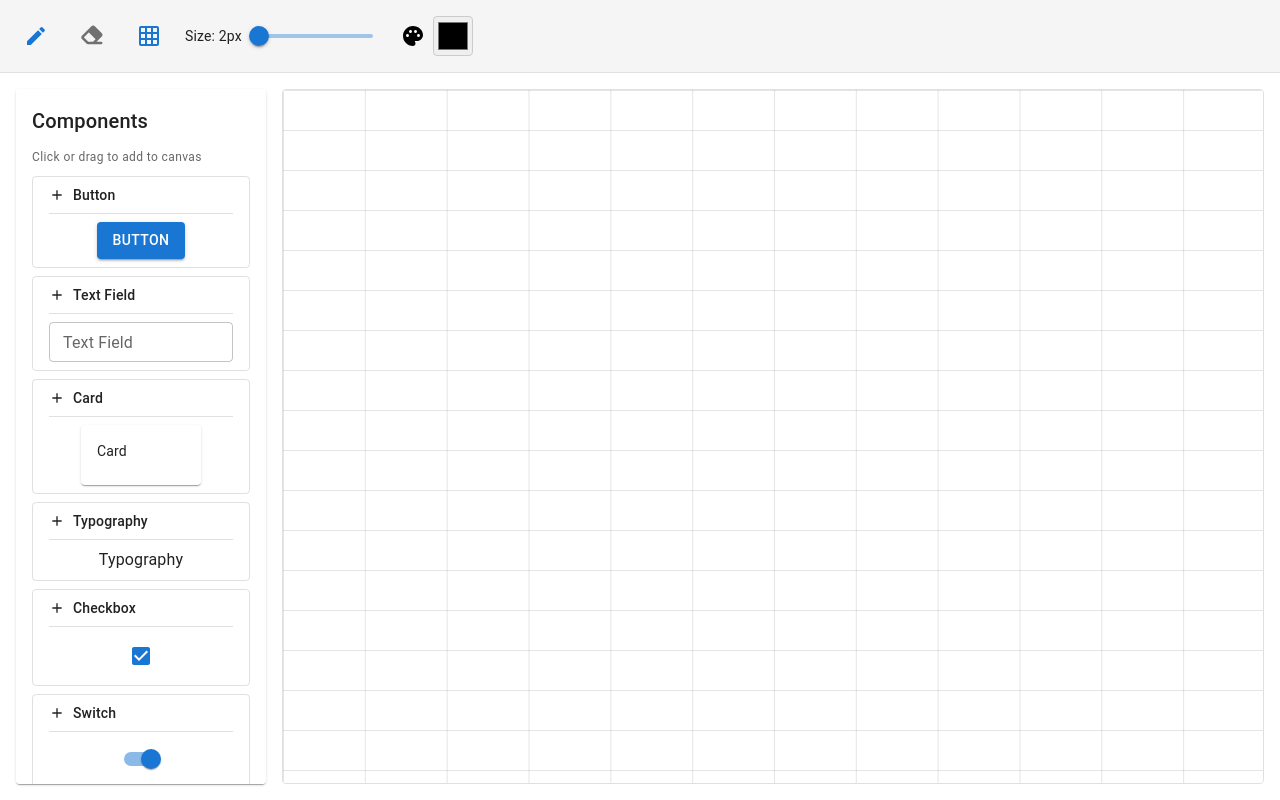
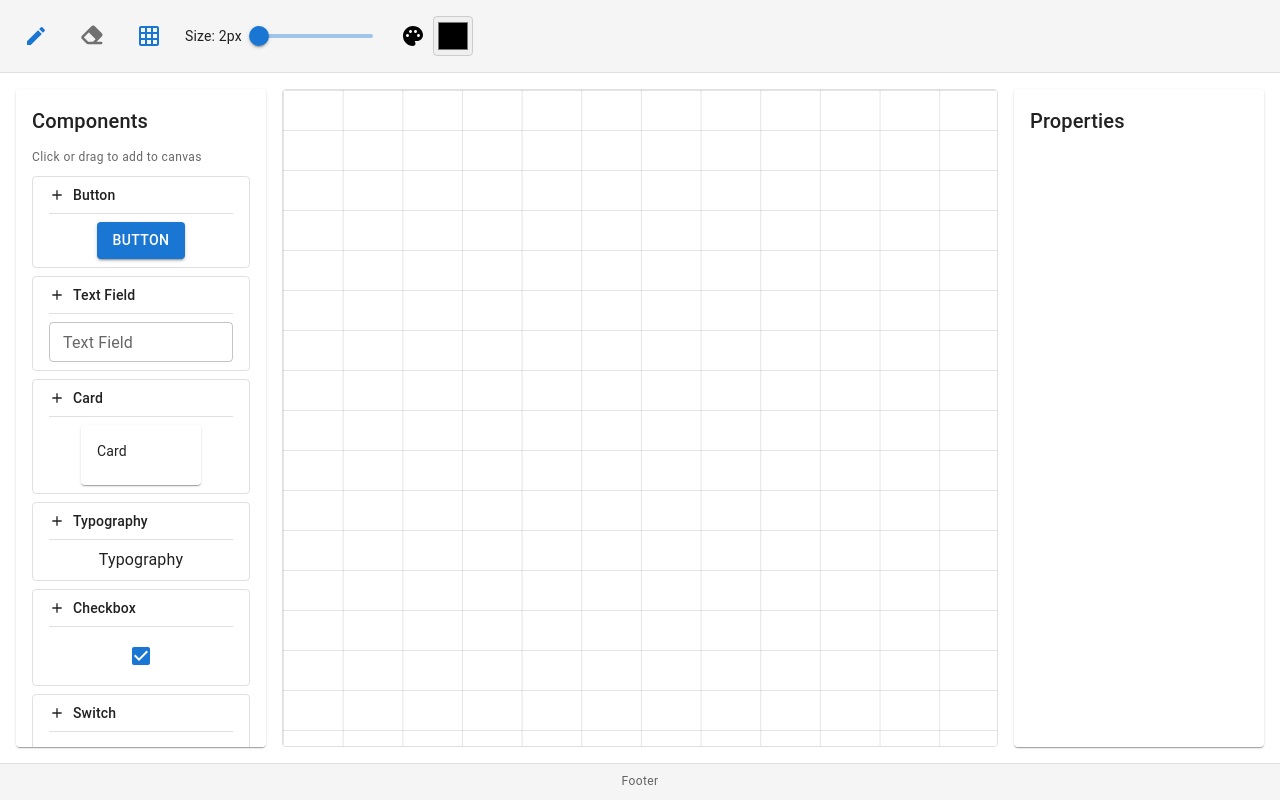
Before and after one commit to jmynes/dream, a React (Vite) app: page / in a window 1280 px wide. Built offline with nearby package versions, Linux system fonts and the light colour scheme.

Commit message:
Add right sidebar and footer bar

```diff
--- a/src/App.tsx
+++ b/src/App.tsx
@@ -3,6 +3,8 @@ import CssBaseline from "@mui/material/CssBaseline";
 import { createTheme, ThemeProvider } from "@mui/material/styles";
 import { useState } from "react";
 import Canvas from "./components/Canvas";
+import Footer from "./components/Footer";
+import RightSidebar from "./components/RightSidebar";
 import Sidebar from "./components/Sidebar";
 import Toolbar from "./components/Toolbar";
 import type { CanvasComponent, ComponentType } from "./types/component";
@@ -94,7 +96,9 @@ function App() {
 							snapToGrid={snapToGrid}
 						/>
 					</Box>
+					<RightSidebar />
 				</Box>
+				<Footer />
 			</Box>
 		</ThemeProvider>
 	);
--- /dev/null
+++ b/src/components/Footer.tsx
@@ -0,0 +1,20 @@
+import { Box, Typography } from "@mui/material";
+
+export default function Footer() {
+	return (
+		<Box
+			sx={{
+				borderTop: "1px solid #e0e0e0",
+				backgroundColor: "#f5f5f5",
+				padding: 1,
+				display: "flex",
+				alignItems: "center",
+				justifyContent: "center",
+			}}
+		>
+			<Typography variant="caption" color="text.secondary">
+				Footer
+			</Typography>
+		</Box>
+	);
+}
--- /dev/null
+++ b/src/components/RightSidebar.tsx
@@ -0,0 +1,19 @@
+import { Paper, Typography } from "@mui/material";
+
+export default function RightSidebar() {
+	return (
+		<Paper
+			sx={{
+				width: 250,
+				height: "100%",
+				padding: 2,
+				borderRadius: 1,
+				overflow: "auto",
+			}}
+		>
+			<Typography variant="h6" gutterBottom>
+				Properties
+			</Typography>
+		</Paper>
+	);
+}
```
